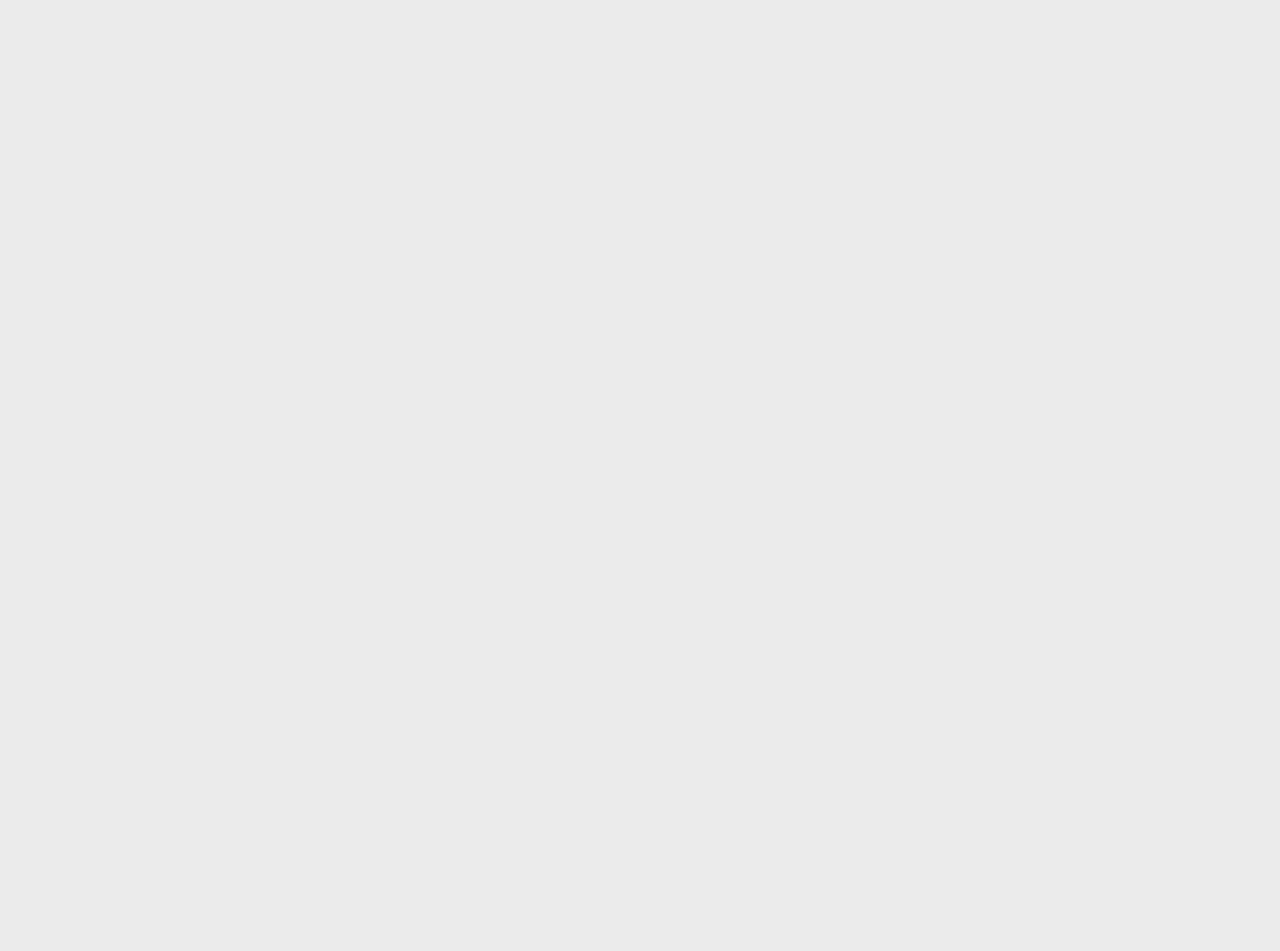
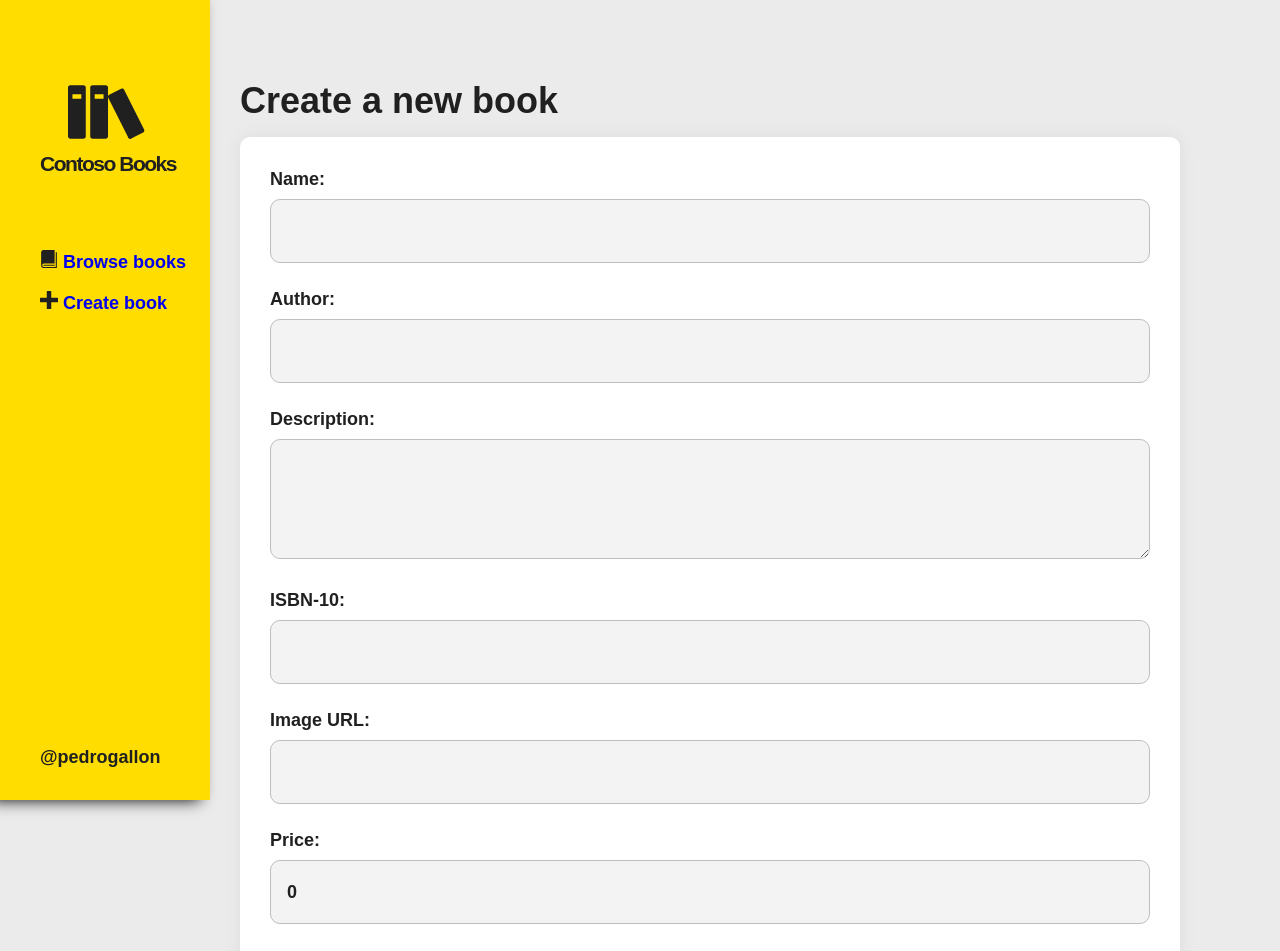
Before and after one commit to pedrogallon/bookstore-front, a React (Create React App) app: page /create in a window 1280 px wide. Shown: the top 951 px of the page. Before the commit the page ends 800 px from the top, so only its background shows below. Built offline with nearby package versions, Linux system fonts and the light colour scheme.

Commit message:
fix search + intro create

```diff
--- a/src/pages/Books.tsx
+++ b/src/pages/Books.tsx
@@ -16,6 +16,7 @@ interface Book {
 
 function Books() {
   const [books, setBooks] = useState<Book[]>([]);
+  const [search, setSearch] = useState<string>("");
 
   useEffect(() => {
     api.get("/books").then((res) => {
@@ -23,17 +24,27 @@ function Books() {
     });
   }, books);
 
+
+  let filteredBooks = books.filter(
+    (book)=>{
+      return book.name.toLowerCase().indexOf(search.toLowerCase()) !== -1;
+    }
+  )
+
+
   return (
     <div id="page-books">
       <Sidenav />
       <main>
         <header>
           <h1 className="page-title">Browse Books</h1>
-
+          <div className="search-area">
+            <input value={search} onChange={(e) => setSearch(e.target.value)} type="text" name="search" /><button disabled><ImSearch size={20} color='var(--blackish)'/></button>
+          </div>
         </header>
 
         <div className="books-container">
-          {books.map((book) => {
+          {filteredBooks.map((book) => {
             return (
               <BookDisplay
                 id={book.id}
--- a/src/pages/CreateBook.tsx
+++ b/src/pages/CreateBook.tsx
@@ -1,8 +1,111 @@
-import React from 'react'
+import React, { useState } from "react";
+import Sidenav from "../components/Sidenav";
+import "../styles/pages/createbook.css";
 
-function CreateBook(){
-    return(
-        <br/>
-    );
+/*
+{
+  "id": 8,
+  "name": "As Crônicas de Nárnia",
+  "author": "C. S. Lewis",
+  "description": "Viagens ao fim do mundo, criaturas fantásticas e batalhas épicas entre o bem e o mal - o que mais um leitor poderia querer de um livro? O livro que tem tudo isso é O leão, a feiticeira e o guarda-roupa, escrito em 1949 por Clive Staples Lewis. MasLewis não parou por aí. Seis outros livros vieram depois e, juntos, ficaram conhecidos como As crônicas de Nárnia. Nos últimos cinqüenta anos, As crônicas de Nárnia transcenderam o gênero da fantasia para se tornar parte do cânone da literaturaclássica.",
+  "isbn": "857827069X",
+  "image_url": "https://images-na.ssl-images-amazon.com/images/I/51+2QAB7I+L._SX329_BO1,204,203,200_.jpg",
+  "price": 23.65,
+  "publication_date": "2009-02-08T00:00:00.000Z"
+}*/
+
+function CreateBook() {
+  const [name, setName] = useState<string>("");
+  const [author, setAuthor] = useState<string>("");
+  const [description, setDescription] = useState<string>("");
+  const [isbn, setIsbn] = useState<string>("");
+  const [image_url, setImgUrl] = useState<string>("");
+  const [price, setPrice] = useState<number>(0.0);
+  const [publication_date, setPublicationDate] = useState<string>("");
+
+  return (
+    <div id="page-create">
+      <Sidenav />
+      <main>
+        <header>
+          <h1 className="page-title">Create a new book</h1>
+        </header>
+
+        <div className="form-container">
+          <form className="create-book">
+            <fieldset>
+              <div className="input-block">
+                <label htmlFor="name">Name:</label>
+                <input
+                  value={name}
+                  onChange={(e) => setName(e.target.value)}
+                  type="text"
+                  name="name"
+                />
+              </div>
+              <div className="input-block">
+                <label htmlFor="author">Author:</label>
+                <input
+                  value={author}
+                  onChange={(e) => setAuthor(e.target.value)}
+                  type="text"
+                  name="author"
+                />
+              </div>
+              <div className="input-block">
+                <label htmlFor="description">Description:</label>
+                <textarea
+                  value={description}
+                  onChange={(e) => setDescription(e.target.value)}
+                  name="description"
+                />
+              </div>
+              <div className="input-block">
+                <label htmlFor="isbn">ISBN-10:</label>
+                <input
+                  value={isbn}
+                  onChange={(e) => setIsbn(e.target.value)}
+                  type="text"
+                  name="isbn"
+                  minLength={10}
+                  maxLength={10}
+                />
+              </div>
+              <div className="input-block">
+                <label htmlFor="image_url">Image URL:</label>
+                <input
+                  value={image_url}
+                  onChange={(e) => setImgUrl(e.target.value)}
+                  type="url"
+                  name="image_url"
+                />
+              </div>
+              <div className="input-block">
+                <label htmlFor="price">Price:</label>
+                <input
+                  value={price}
+                  onChange={(e) => setPrice(parseFloat(e.target.value))}
+                  type="text"
+                  name="price"
+                  min={0}
+                  step="any"
+                />
+              </div>
+              <div className="input-block">
+                <label htmlFor="publication_date">Publication date:</label>
+                <input
+                  value={publication_date}
+                  onChange={(e) => setPublicationDate(e.target.value)}
+                  type="date"
+                  name="publication_date"
+                  max={new Date().toISOString().split("T")[0]}
+                />
+              </div>
+            </fieldset>
+          </form>
+        </div>
+      </main>
+    </div>
+  );
 }
 export default CreateBook;
--- a/src/styles/global.css
+++ b/src/styles/global.css
@@ -18,4 +18,5 @@ body{
 
 body, input, button, textarea {
     font: 600 18px sans-serif;
+    color: var(--blackish);
 }
--- a/src/styles/pages/books.css
+++ b/src/styles/pages/books.css
@@ -52,7 +52,9 @@
 }
 
 #page-books main header div.search-area input:focus{
-    border: 0;
+  border: none;
+  border-color: transparent;
+  outline:none;
     box-shadow: inset 0 0 10px #ddd;
 }
 
@@ -68,4 +70,5 @@
   align-content: center;
   background-color: var(--yellow);
 
+
 }
--- /dev/null
+++ b/src/styles/pages/createbook.css
@@ -0,0 +1,79 @@
+#page-create {
+    display: flex;
+    min-height: 100vh;
+  }
+
+  #page-create main {
+    flex: 1;
+    margin: 0 100px 0 240px;
+  }
+
+  #page-create .form-container {
+    background: white;
+    min-height: 60vh;
+    border-radius: 10px;
+    display: flex;
+    flex-direction: row;
+    flex-wrap: wrap;
+    align-content: flex-start;
+    justify-content: flex-start;
+    padding: 30px;
+    box-shadow: 0 0 15px #ddd;
+  }
+
+  #page-create main header {
+    margin: 80px 0 15px 0;
+
+    display: flex;
+    justify-content: space-between;
+    align-items: flex-end;
+    width: 100%;
+  }
+
+  #page-create main header h1.page-title {
+    -ms-flex-item-align: start;
+  }
+
+  form.create-book{
+      flex: 1;
+  }
+
+  form.create-book fieldset {
+    border: 0;
+  }
+
+  form.create-book fieldset + fieldset {
+    margin-top: 80px;
+  }
+
+  form.create-book .input-block + .input-block {
+    margin-top: 24px;
+  }
+
+  form.create-book .input-block label {
+    display: flex;
+    margin-bottom: 8px;
+    line-height: 24px;
+  }
+
+  form.create-book .input-block input,
+  form.create-book .input-block textarea {
+    width: 100%;
+    background: #f3f3f3;
+    border: 1px solid #bebebe;
+    border-radius: 10px;
+    outline: none;
+  }
+
+  form.create-book .input-block input {
+    height: 64px;
+    padding: 0 16px;
+  }
+
+  form.create-book .input-block textarea {
+    min-height: 120px;
+    max-height: 240px;
+    resize: vertical;
+    padding: 16px;
+    line-height: 28px;
+  }
```
